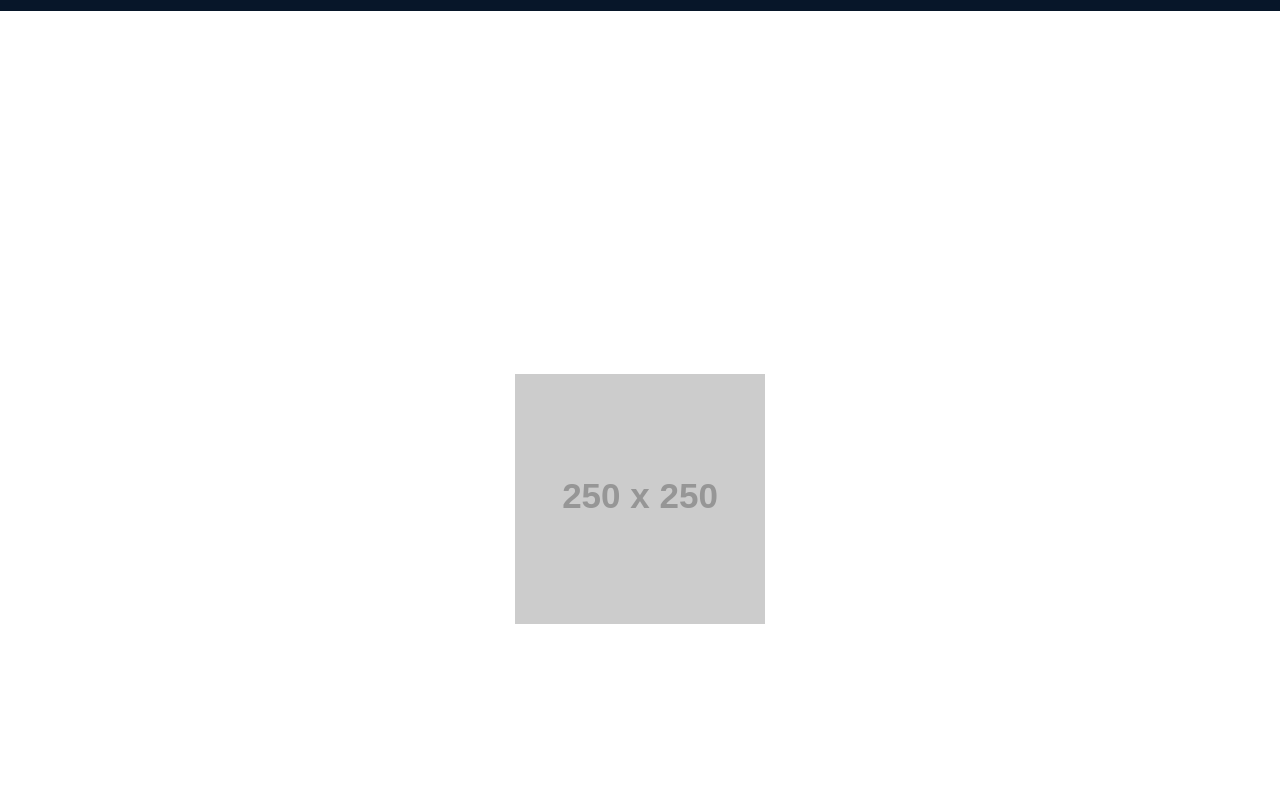
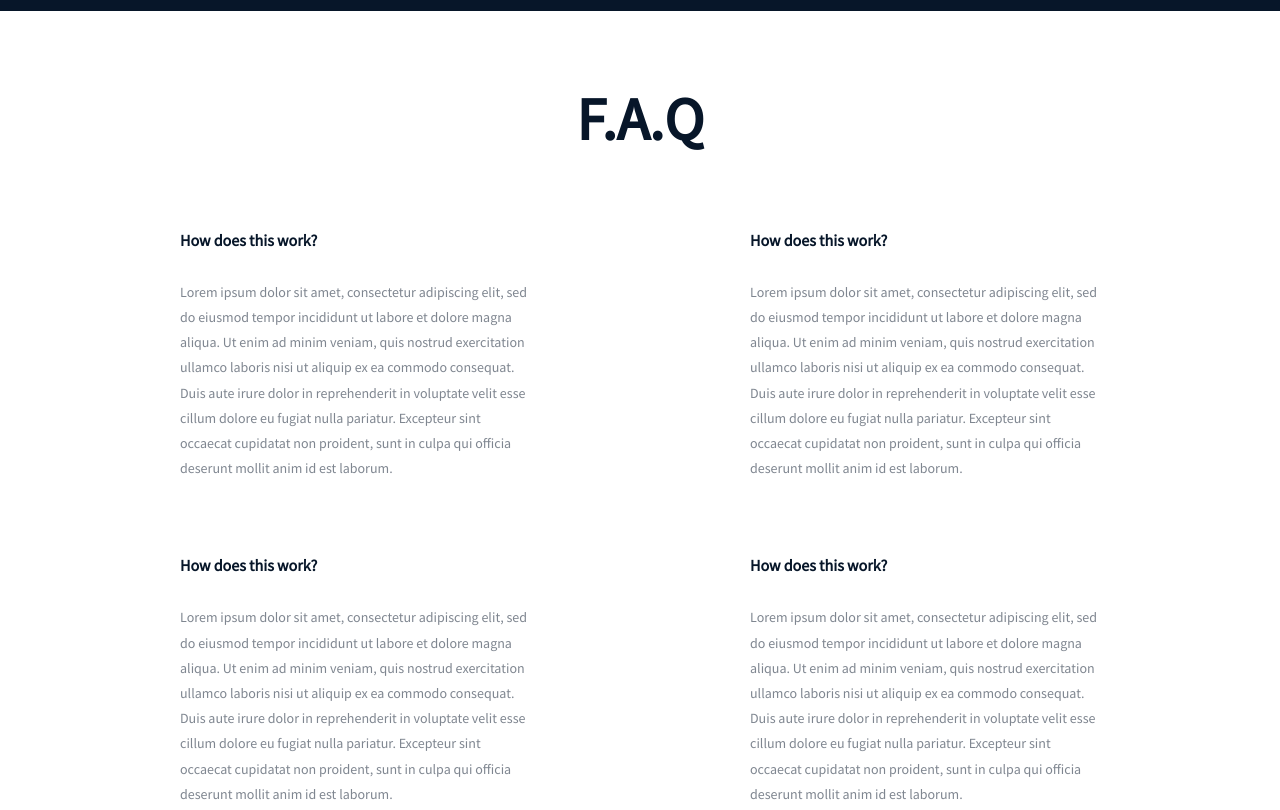
Before and after one commit to KirubelWondwossen/alx_html_css, a plain HTML site: page css_advanced/index.html in a window 1280 px wide. Shown: the part 2640-3450 px from the top of the page. Before the commit the page ends 3308 px from the top, so only its background shows below. Drawn offline with Linux system fonts and the light colour scheme; placeholder pictures from the web are drawn by us.

Commit message:
finish the style for the faq section

```diff
--- a/css_advanced/index.html
+++ b/css_advanced/index.html
@@ -226,60 +226,62 @@
         </div>
       </section>
 
-      <section>
+      <section class="faq">
+        <div class="faq_container container">
           <h2>F.A.Q</h2>
-        <div>
+          <div class="p_container">
             <div>
               <div>
                 <h3>How does this work?</h3>
               </div>
-            <div>
+              <p>
                 Lorem ipsum dolor sit amet, consectetur adipiscing elit, sed do
                 eiusmod tempor incididunt ut labore et dolore magna aliqua. Ut
                 enim ad minim veniam, quis nostrud exercitation ullamco laboris
-              nisi ut aliquip ex ea commodo consequat. Duis aute irure dolor in
-              reprehenderit in voluptate velit esse cillum dolore eu fugiat
+                nisi ut aliquip ex ea commodo consequat. Duis aute irure dolor
+                in reprehenderit in voluptate velit esse cillum dolore eu fugiat
                 nulla pariatur. Excepteur sint occaecat cupidatat non proident,
                 sunt in culpa qui officia deserunt mollit anim id est laborum.
-            </div>
+              </p>
 
               <div>
                 <h3>How does this work?</h3>
               </div>
-            <div>
+              <p>
                 Lorem ipsum dolor sit amet, consectetur adipiscing elit, sed do
                 eiusmod tempor incididunt ut labore et dolore magna aliqua. Ut
                 enim ad minim veniam, quis nostrud exercitation ullamco laboris
-              nisi ut aliquip ex ea commodo consequat. Duis aute irure dolor in
-              reprehenderit in voluptate velit esse cillum dolore eu fugiat
+                nisi ut aliquip ex ea commodo consequat. Duis aute irure dolor
+                in reprehenderit in voluptate velit esse cillum dolore eu fugiat
                 nulla pariatur. Excepteur sint occaecat cupidatat non proident,
                 sunt in culpa qui officia deserunt mollit anim id est laborum.
-            </div>
+              </p>
             </div>
             <div>
               <div>
                 <h3>How does this work?</h3>
               </div>
-            <div>
+              <p>
                 Lorem ipsum dolor sit amet, consectetur adipiscing elit, sed do
                 eiusmod tempor incididunt ut labore et dolore magna aliqua. Ut
                 enim ad minim veniam, quis nostrud exercitation ullamco laboris
-              nisi ut aliquip ex ea commodo consequat. Duis aute irure dolor in
-              reprehenderit in voluptate velit esse cillum dolore eu fugiat
+                nisi ut aliquip ex ea commodo consequat. Duis aute irure dolor
+                in reprehenderit in voluptate velit esse cillum dolore eu fugiat
                 nulla pariatur. Excepteur sint occaecat cupidatat non proident,
                 sunt in culpa qui officia deserunt mollit anim id est laborum.
-            </div>
+              </p>
               <div>
                 <h3>How does this work?</h3>
               </div>
-            <div>
+              <p>
                 Lorem ipsum dolor sit amet, consectetur adipiscing elit, sed do
                 eiusmod tempor incididunt ut labore et dolore magna aliqua. Ut
                 enim ad minim veniam, quis nostrud exercitation ullamco laboris
-              nisi ut aliquip ex ea commodo consequat. Duis aute irure dolor in
-              reprehenderit in voluptate velit esse cillum dolore eu fugiat
+                nisi ut aliquip ex ea commodo consequat. Duis aute irure dolor
+                in reprehenderit in voluptate velit esse cillum dolore eu fugiat
                 nulla pariatur. Excepteur sint occaecat cupidatat non proident,
                 sunt in culpa qui officia deserunt mollit anim id est laborum.
+              </p>
             </div>
           </div>
         </div>
--- a/css_advanced/styles.css
+++ b/css_advanced/styles.css
@@ -6,9 +6,6 @@
 
 body {
   font-family: "Source Sans Pro", sans-serif;
-  display: flex;
-  flex-direction: column;
-  align-items: center;
   color: #fff;
 }
 
@@ -319,3 +316,40 @@ blockquote,
 .btn_container button {
   margin-bottom: 0;
 }
+
+/* **************************************************************** */
+.faq {
+  color: #071629;
+}
+
+.faq_container {
+  padding: 70px 0;
+  display: flex;
+  flex-direction: column;
+  align-items: center;
+}
+
+.faq_container h2 {
+  grid-column: span 2;
+  text-align: center;
+  font-size: 60px;
+}
+
+.p_container {
+  display: grid;
+  grid-template-columns: 1fr 1fr;
+  column-gap: 220px;
+}
+
+.p_container h3 {
+  font-size: 16px;
+  margin-bottom: 30px;
+  margin-top: 74px;
+}
+
+.p_container p {
+  font-size: 14px;
+  color: rgba(7, 22, 41, 0.516);
+  line-height: 1.8;
+  width: 350px;
+}
```
Lines whose indentation alone changed are shown as unchanged.
